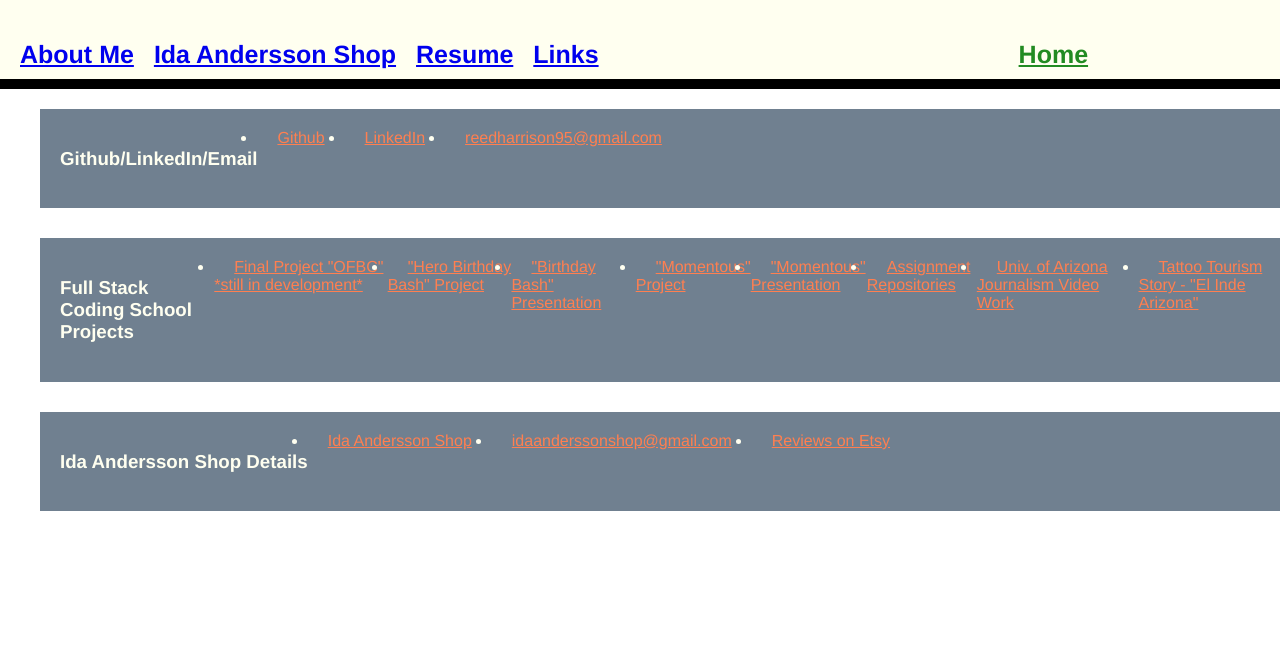
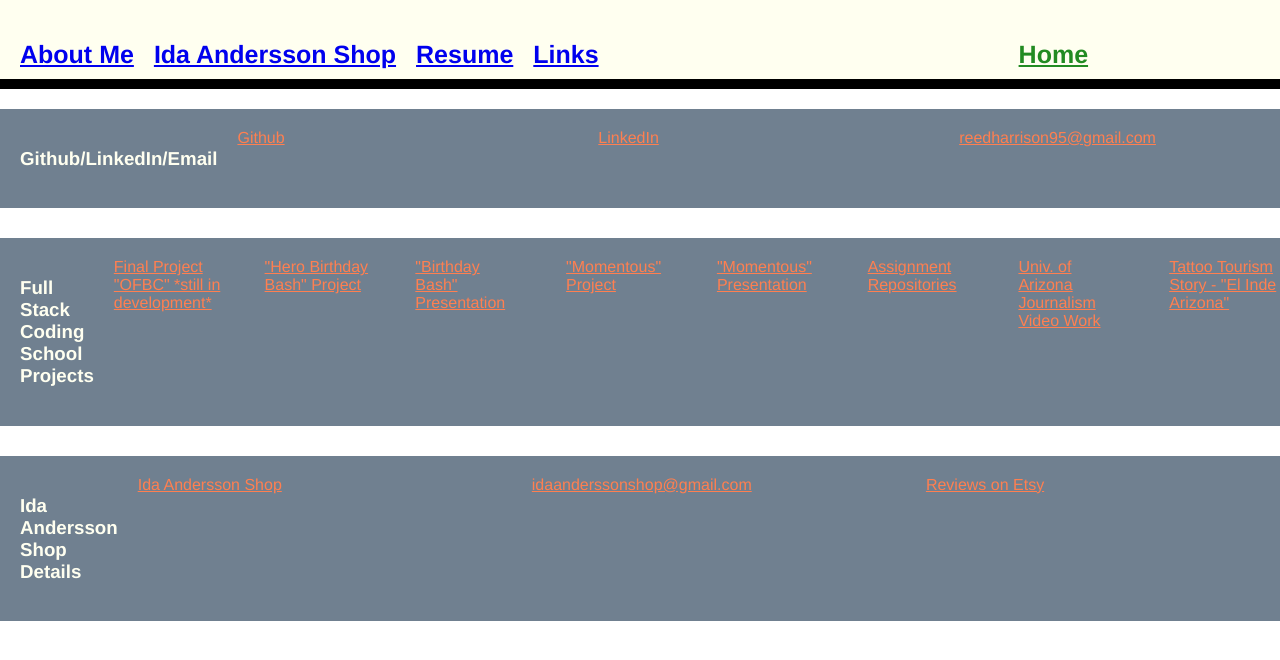
Before and after one commit to HGreedo/nuReactPortfolio, a React (Create React App) app: page /pages/ThirdPtyLinks in a window 1280 px wide. Shown: the top 660 px of the page. Built offline with nearby package versions, Linux system fonts and the light colour scheme.

Commit message:
commit on 'main'

```diff
--- a/src/pages/ThirdPtyLinks.js
+++ b/src/pages/ThirdPtyLinks.js
@@ -3,53 +3,38 @@ import ('./thirdpartylinks.css');
 
 const ThirdPtyLinks = () => (
     <div className="link-body">
-            <ul className="link-container">
+
 
 
     <div className="container"> <h3>Github/LinkedIn/Email</h3>
-            <li>
+
             <a className="atag" href="https://github.com/HGreedo">Github</a>
-            </li>
-            <li>
+
+
             <a className="atag"  href="https://www.linkedin.com/in/harrison-reed-067436170/">LinkedIn</a>
-            </li>
-            <li>
+
             <a className="atag" href="mailto:reedharrison95@gmai.com">reedharrison95@gmail.com</a>
-            </li>
+
         </div>
 
 <div className="container">  <h3>Full Stack Coding School Projects</h3>
-            <li >
+
             <a className="atag" href="https://finalproject-ofbc.herokuapp.com/">Final Project "OFBC" *still in development*</a>
-            </li>
 
-            <li>
+
             <a className="atag" href="https://pdxbellasaurus.github.io/superheroBirthdayBash/">"Hero Birthday Bash" Project</a>
-            </li>
 
-            <li >
             <a className="atag" href="https://docs.google.com/presentation/d/1YN1dKxGTsNWpa24_HdFn7iy1BhZx8Ref-P-BbM_Nm-k/edit?usp=sharing">"Birthday Bash" Presentation</a>
-            </li>
 
-            <li >
             <a className="atag" href="https://github.com/HGreedo/momentous">"Momentous" Project</a>
-            </li>
 
-            <li >
             <a className="atag" href="https://docs.google.com/presentation/d/1mUAch6rXh79rro9NWX30VUXOumrSwu9DyHqwXFJlAQQ/edit#slide=id.p">"Momentous" Presentation</a>
-            </li>
 
-            <li >
             <a className="atag" href="https://github.com/HGreedo?tab=repositories">Assignment Repositories</a>
-            </li>
 
-            <li >
             <a className="atag" href="https://www.youtube.com/channel/UCvZV5eUFMovWcflaRRrIMCA/videos">Univ. of Arizona Journalism Video Work</a>
-            </li>
 
-            <li >
             <a  className="atag" href="https://indearizona.com/tucson-tattoo-culture-oasis-for-art-expression-in-southwest/">Tattoo Tourism Story - "El Inde Arizona"</a>
-            </li>
 
             </div>
 
@@ -57,23 +42,16 @@ const ThirdPtyLinks = () => (
 
 <div className="container">  <h3>Ida Andersson Shop Details</h3>
 
-            <li >
             <a className="atag" href="https://www.idaanderssonshop.com/">Ida Andersson Shop</a>
-            </li>
 
-            <li >
             <a className="atag"  href="mailto:idaanderssonshop@gmai.com">idaanderssonshop@gmail.com</a>
-            </li>
 
-            <li >
             <a className="atag" href="https://www.etsy.com/shop/IdaAnderssonShop">Reviews on Etsy</a>
-            </li>
 
 
             </div>
 
 
-            </ul>
   </div>
         );
 
```
